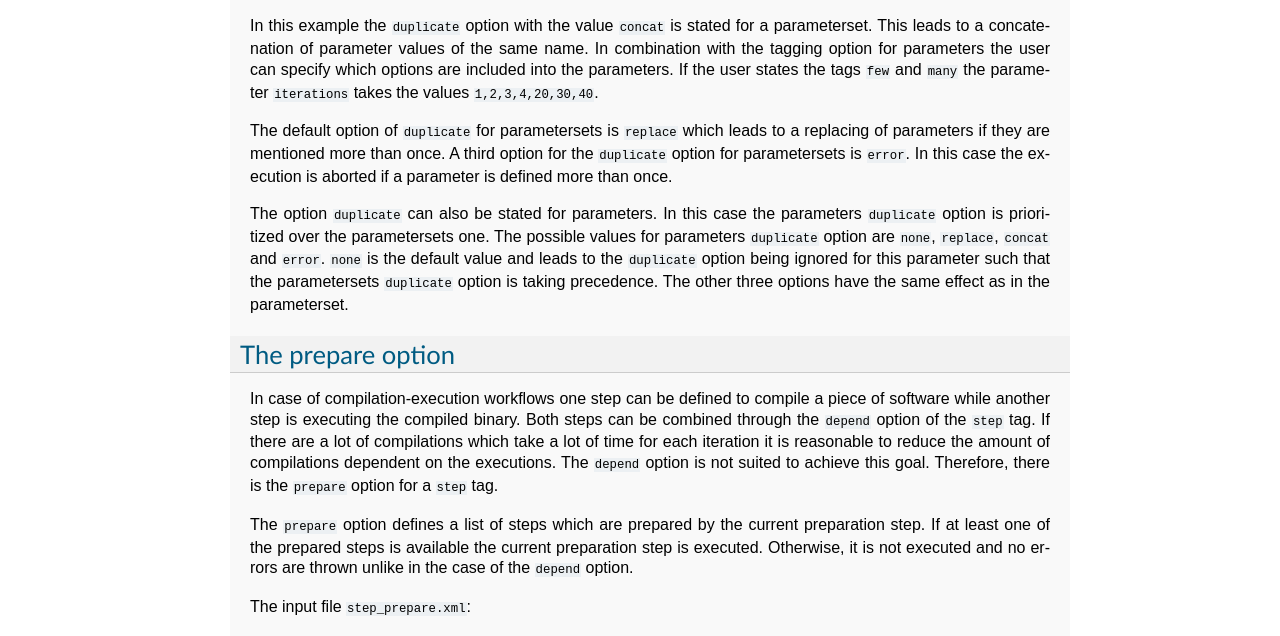
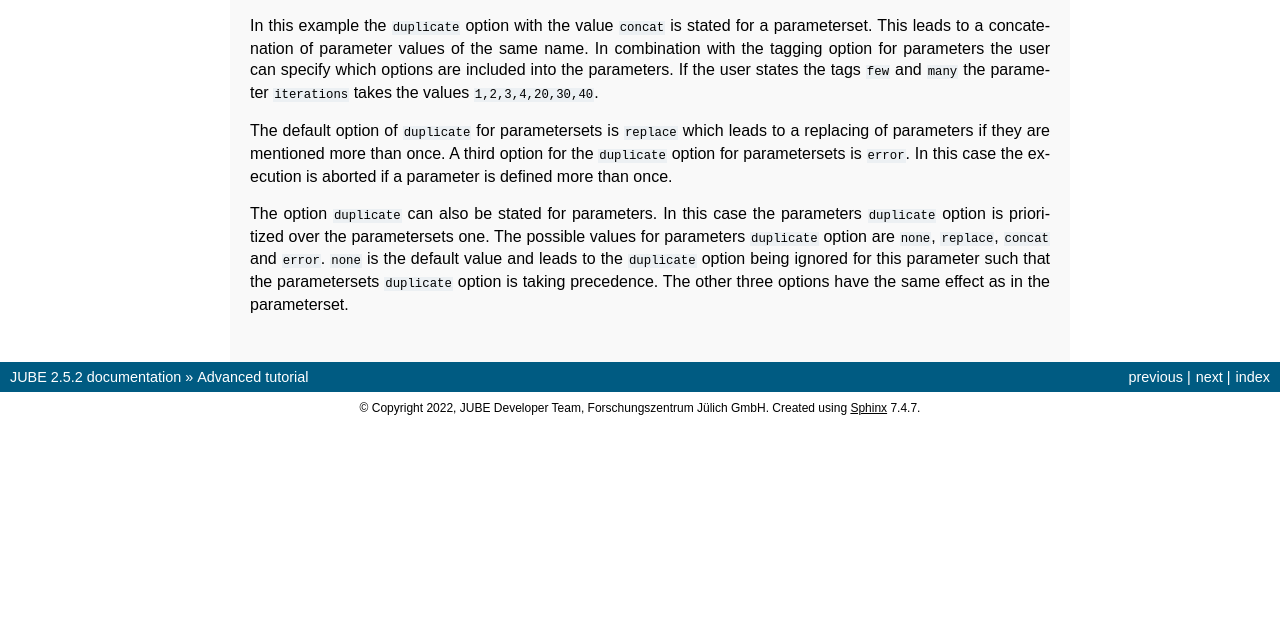
Before and after one commit to FZJ-JSC/JUBE, a Sphinx documentation site: the page built from docs/advanced.rst, in a window 1280 px wide and 1400 px high, scrolled down 17847 px. Shown: the part 257-893 px from the top of the window. Built offline with Sphinx 7.4.7, drawn with Linux system fonts in a browser that asks for light colours; after the commit the page ends 18528 px from its top, so only the background shows below that; some of the changed text lies outside the part shown; grey boxes are pictures that could not be loaded.

Commit message:
Revert "Add prepare option for steps to documentation"
This reverts commit 490806e2387d803ee42b41fb89bf02aa9566a54f

```diff
--- a/docs/advanced.rst
+++ b/docs/advanced.rst
@@ -915,24 +915,3 @@ In this example the ``duplicate`` option with the value ``concat`` is stated for
 The default option of ``duplicate`` for parametersets is ``replace`` which leads to a replacing of parameters if they are mentioned more than once. A third option for the ``duplicate`` option for parametersets is ``error``. In this case the execution is aborted if a parameter is defined more than once.
 
 The option ``duplicate`` can also be stated for parameters. In this case the parameters ``duplicate`` option is prioritized over the parametersets one. The possible values for parameters ``duplicate`` option are ``none``, ``replace``, ``concat`` and ``error``. ``none`` is the default value and leads to the ``duplicate`` option being ignored for this parameter such that the parametersets ``duplicate`` option is taking precedence. The other three options have the same effect as in the parameterset.
-
-The prepare option
-~~~~~~~~~~~~~~~~~~
-
-In case of compilation-execution workflows one step can be defined to compile a piece of software while another step is executing the compiled binary. Both steps can be combined through the ``depend`` option of the ``step`` tag. If there are a lot of compilations which take a lot of time for each iteration it is reasonable to reduce the amount of compilations dependent on the executions. The ``depend`` option is not suited to achieve this goal. Therefore, there is the ``prepare`` option for a ``step`` tag.
-
-The ``prepare`` option defines a list of steps which are prepared by the current preparation step. If at least one of the prepared steps is available the current preparation step is executed. Otherwise, it is not executed and no errors are thrown unlike in the case of the ``depend`` option.
-
-The input file ``step_prepare.xml``:
-
-.. literalinclude:: ../examples/step_prepare/step_prepare.xml
-   :language: xml
-
-The input file ``step_prepare.yaml``:
-
-.. literalinclude:: ../examples/step_prepare/step_prepare.yaml
-   :language: yaml
-
-In this example, the step ``prepare_step`` is only executed if the tag ``execute`` for the step ``execution_step`` is passed to the ``jube`` execution. Otherwise, the ``prepare_step`` is not executed.
-
-Defining a ``prepare`` relationship between to steps is implicitly leading to a reverse ``depend`` relationship, such that the ``depend`` option is not explicitly needed. Therefore, it is guaranteed that the preparation step is executed before the prepared step.
```
Also changed, not shown: docs/glossar.rst (+2 -6 lines), 2 other files.
